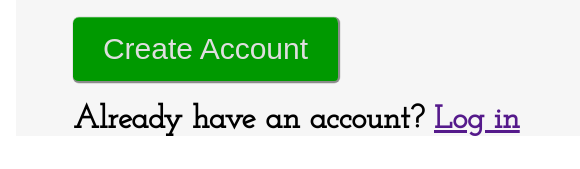
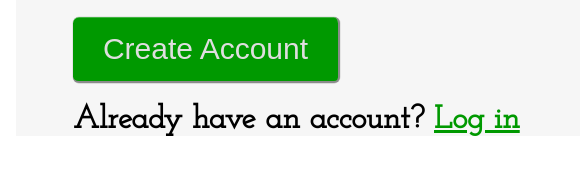
Before and after one commit to jordan902/sign-up, a plain HTML site: page index.html in a window 1280 px wide. Shown: the part 631-800 px from the top of the page, 700-1280 px from the left. Drawn offline with Linux system fonts and the light colour scheme.

Commit message:
change Login link colour

```diff
--- a/styles.css
+++ b/styles.css
@@ -105,3 +105,7 @@ form {
     box-shadow: inset 0px 0.8px 1px -0.25px rgba(255, 255, 255, 0.2),
       0px 0.5px 1px rgba(0, 0, 0, 0.1), 0px 0px 0px 3.5px rgba(58, 108, 217, 0.5);
   }
+
+  .login {
+    color: #009900;
+  }
```
